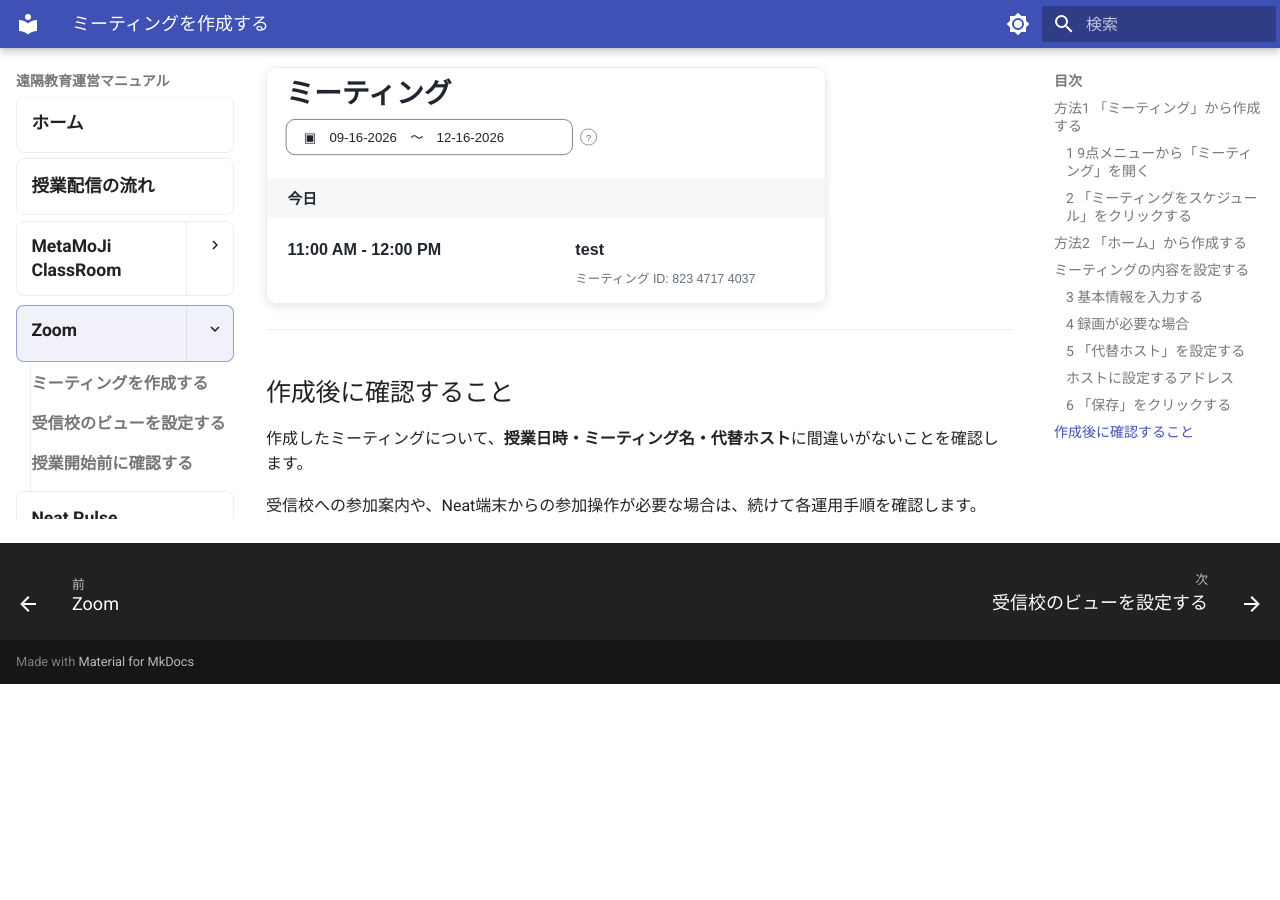
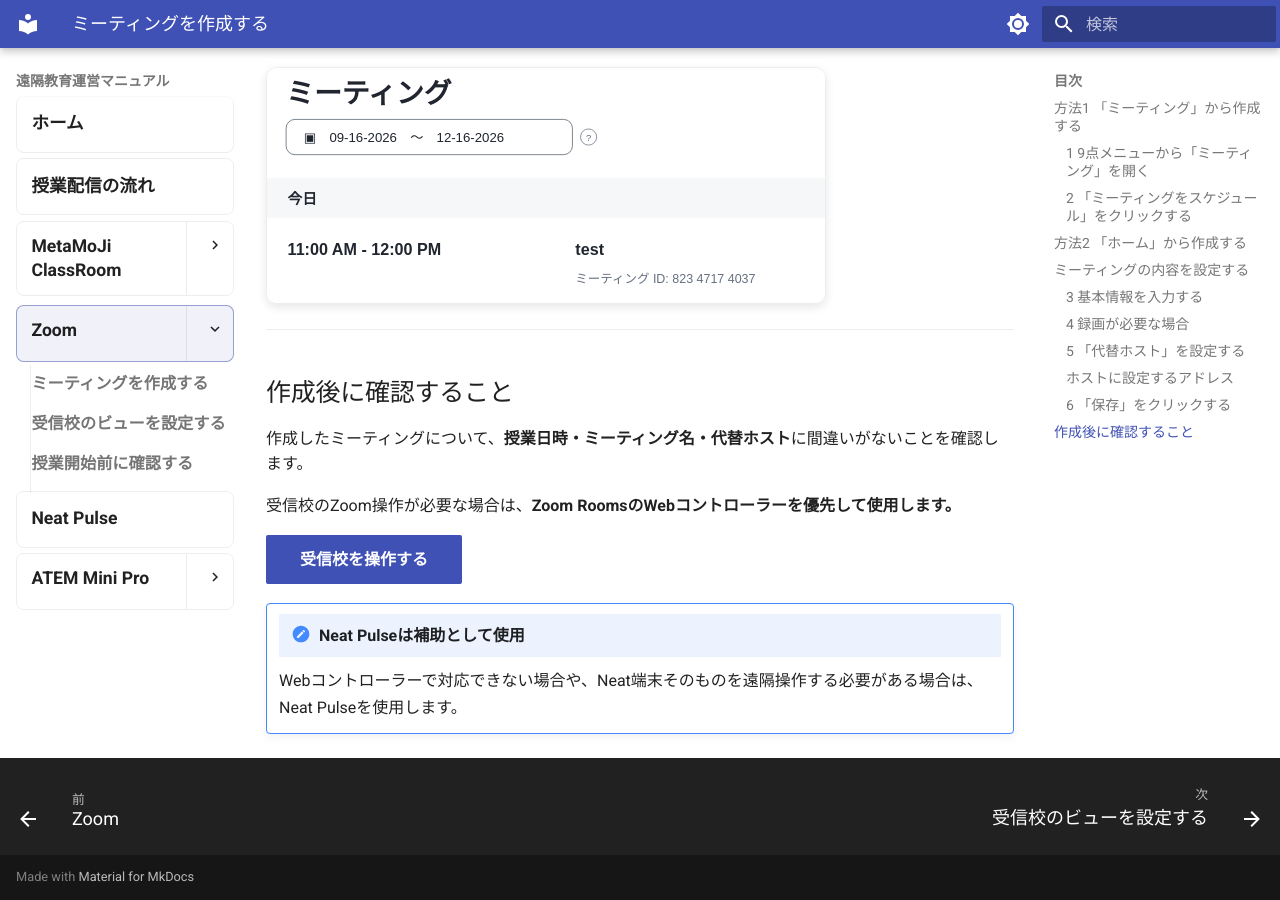
Before and after one commit to a-recs/remote-manual, an MkDocs documentation site: the page built from docs/zoom/01-create-meeting.md, in a window 1280 px wide and 900 px high, scrolled down 3428 px. Built offline with MkDocs 1.6.1 and Material for MkDocs 9.7.7, drawn with Linux system fonts in a browser that asks for light colours; before the commit the page ends 4112 px from its top, so only the background shows below that.

Commit message:
Align Zoom meeting creation with web controller workflow

```diff
--- a/docs/zoom/01-create-meeting.md
+++ b/docs/zoom/01-create-meeting.md
@@ -90,4 +90,9 @@ Zoom Web画面の右上にある**9点メニュー**をクリックし、**「
 
 作成したミーティングについて、**授業日時・ミーティング名・代替ホスト**に間違いがないことを確認します。
 
-受信校への参加案内や、Neat端末からの参加操作が必要な場合は、続けて各運用手順を確認します。
+受信校のZoom操作が必要な場合は、**Zoom RoomsのWebコントローラーを優先して使用します。**
+
+[受信校を操作する](02-receiver-view/){ .md-button .md-button--primary }
+
+!!! note "Neat Pulseは補助として使用"
+    Webコントローラーで対応できない場合や、Neat端末そのものを遠隔操作する必要がある場合は、Neat Pulseを使用します。
```
